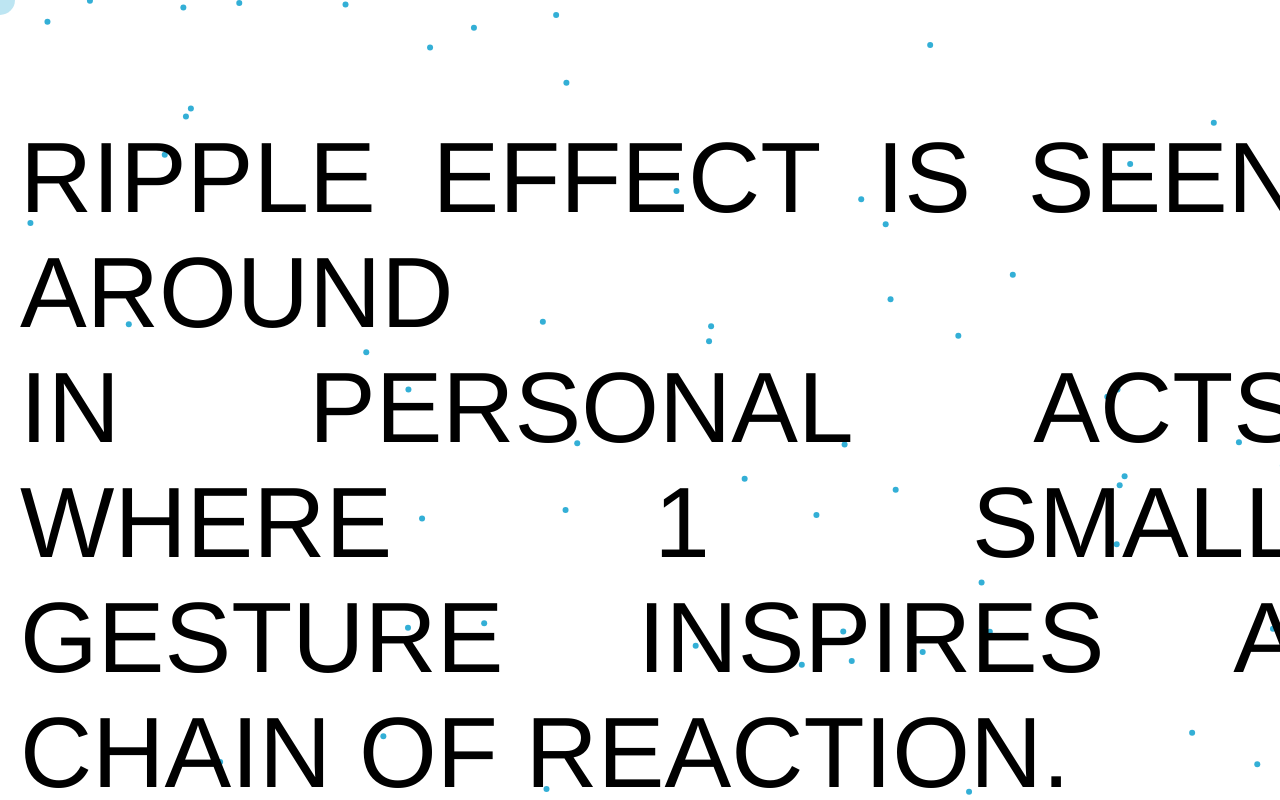
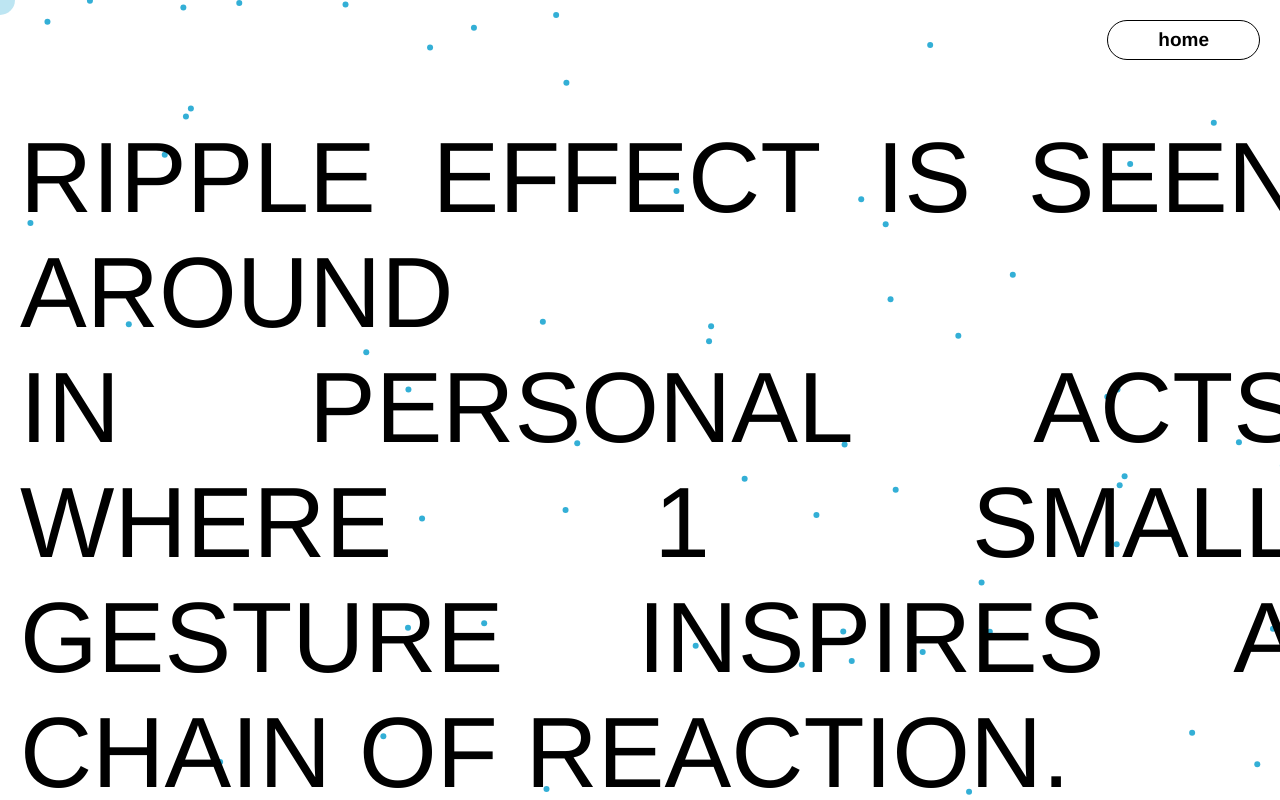
Before and after one commit to soominrc/soominrc.github.io, a plain HTML site: page entries.html in a window 1280 px wide. Shown: the top 800 px of the page. Drawn offline with nearby package versions, Linux system fonts and the light colour scheme.

Commit message:
updateee

```diff
--- a/entries.html
+++ b/entries.html
@@ -5,16 +5,15 @@
     <meta name="viewport" content="width=device-width, initial-scale=1.0">
     <title>Entries</title>
     <style>
-        /* General Styles */
+
         body {
             margin: 0;
             height: 100%;
             background-color: #fff;
             font-family: 'Helvetica Neue', sans-serif;
-            cursor: none; /* Hide default cursor */
+            cursor: none;
         }
 
-        /* Hover Effect on Text */
         .highlight {
             position: relative;
             display: inline-block;
@@ -46,7 +45,6 @@
             }
         }
 
-        /* Ripple Effect Cursor */
         .cursor {
             position: absolute;
             border-radius: 50%;
@@ -57,7 +55,7 @@
             height: 30px;
             transition: all 0.2s ease-out;
             opacity: 0.8;
-            z-index: 1000; /* Ensures cursor is always visible */
+            z-index: 1000;
         }
 
         .cursor-ripple {
@@ -75,7 +73,6 @@
             }
         }
 
-        /* Page Text and Layout */
         .ripple-text {
             font-size: 100px;
             font-weight: 300;
@@ -87,7 +84,6 @@
             z-index: 2;
         }
 
-        /* Circular Icons */
         .circle-icon {
             display: inline-block;
             width: 20px;
@@ -96,7 +92,7 @@
             background-color: black;
             border-radius: 50%;
             transition: background 0.3s ease, transform 0.2s ease;
-            position: relative; /* Ensures clickability */
+            position: relative;
             z-index: 10;
         }
 
@@ -116,7 +112,6 @@
             font-size: 1.5em;
         }
 
-        /* Particles.js Background */
         #particles-js {
             position: fixed;
             width: 100%;
@@ -125,14 +120,40 @@
             left: 0;
             z-index: -1;
         }
+
+        .home-button {
+            position: fixed;
+            top: 20px;
+            right: 20px;
+            font-size: 19px;
+            color: black;
+            background-color: transparent;
+            border: 1.5px solid black;
+            padding: 8px 50px;
+            border-radius: 25px;
+            font-weight: bold;
+            font-family: 'Helvetica Neue', sans-serif;
+            text-decoration: none;
+            display: flex;
+            align-items: center;
+            justify-content: center;
+            transition: background-color 0.5s ease, transform 0.2s ease, color 0.3s ease;
+        }
+
+        .home-button:hover {
+            background-color: black;
+            color: #73C2FB;
+            transform: scale(1.08);
+        }
+
     </style>
 </head>
 <body>
 
-<!-- Particle.js Background -->
 <div id="particles-js"></div>
 
-<!-- Main Content -->
+<a href="homepage.html" class="home-button">home</a>
+
 <div class="ripple-text">
     RIPPLE EFFECT IS SEEN AROUND<br>
     IN PERSONAL ACTS WHERE 1 SMALL GESTURE INSPIRES A CHAIN OF REACTION.<br>
@@ -157,14 +178,11 @@
     </span>
 </div>
 
-<!-- Ripple Effect Cursor -->
 <div class="cursor"></div>
 
-<!-- Script for Cursor and Particle.js -->
 <script src="https://cdn.jsdelivr.net/particles.js/2.0.0/particles.min.js"></script>
 
 <script>
-    // Particles.js Initialization
     particlesJS("particles-js", {
         particles: {
             number: { value: 50 },
@@ -180,7 +198,6 @@
         }
     });
 
-    // Custom Cursor Animation
     const cursor = document.querySelector('.cursor');
     let mouseX = 0, mouseY = 0;
     let cursorX = 0, cursorY = 0;
@@ -200,7 +217,6 @@
         mouseX = e.pageX;
         mouseY = e.pageY;
 
-        // Add Ripple Effect to Cursor
         cursor.classList.add('cursor-ripple');
 
         setTimeout(() => {
@@ -208,11 +224,10 @@
         }, 800);
     });
 
-    // Fix Clickability of Circle Icons
     document.querySelectorAll('.circle-icon').forEach(icon => {
         icon.addEventListener('click', (event) => {
-            event.stopPropagation(); // Stops any conflicting event bubbling
-            const link = icon.closest('a'); // Finds the closest anchor tag
+            event.stopPropagation();
+            const link = icon.closest('a');
             if (link) {
                 window.location.href = link.href;
             }
```
